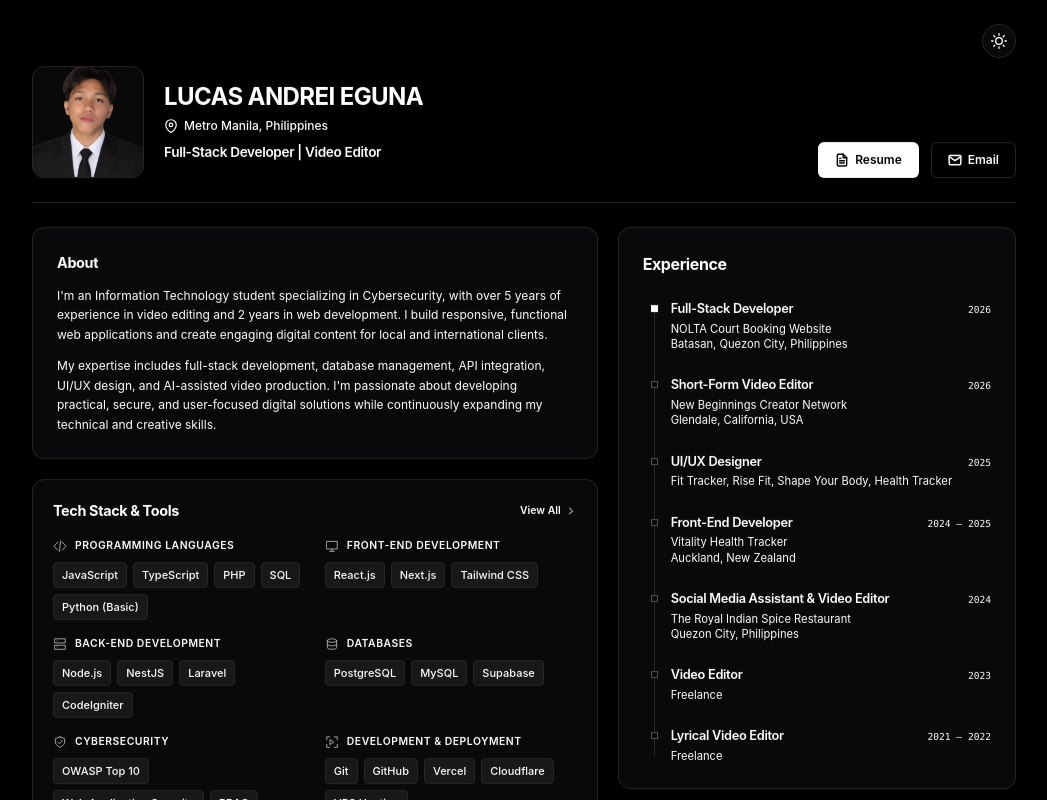
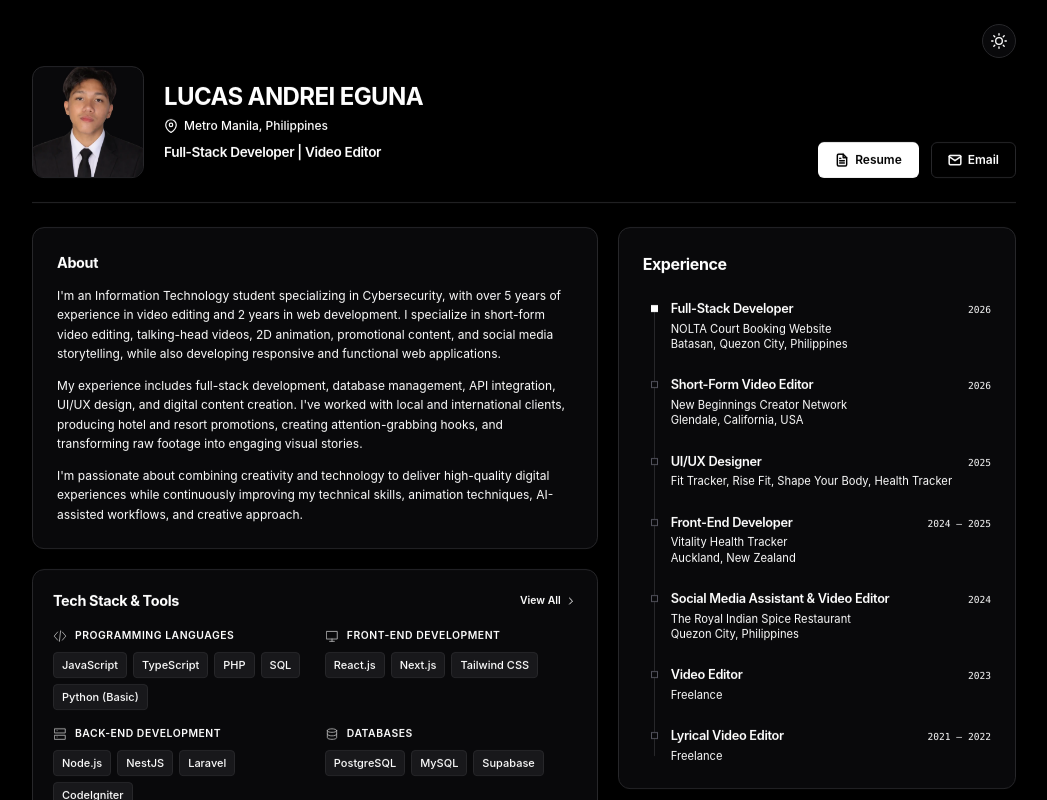
Before and after one commit to egunalucasandrei-droid/My-Portfolio-Eguna, a React (Vite) app: page / in a window 1280 px wide. Shown: the top 800 px of the page, without its empty margins (116-1163 px from the left). Built offline with nearby package versions, Linux system fonts and the light colour scheme.

Commit message:
content: update About section

```diff
--- a/src/App.jsx
+++ b/src/App.jsx
@@ -798,8 +798,9 @@ export default function App() {
                   About
                 </h2>
                 <div className={`space-y-3 text-[0.75rem] leading-relaxed ${theme === 'dark' ? 'text-white' : 'text-black'}`}>
-                  <p>I'm an Information Technology student specializing in Cybersecurity, with over 5 years of experience in video editing and 2 years in web development. I build responsive, functional web applications and create engaging digital content for local and international clients.</p>
-                  <p>My expertise includes full-stack development, database management, API integration, UI/UX design, and AI-assisted video production. I'm passionate about developing practical, secure, and user-focused digital solutions while continuously expanding my technical and creative skills.</p>
+                  <p>I'm an Information Technology student specializing in Cybersecurity, with over 5 years of experience in video editing and 2 years in web development. I specialize in short-form video editing, talking-head videos, 2D animation, promotional content, and social media storytelling, while also developing responsive and functional web applications.</p>
+                  <p>My experience includes full-stack development, database management, API integration, UI/UX design, and digital content creation. I've worked with local and international clients, producing hotel and resort promotions, creating attention-grabbing hooks, and transforming raw footage into engaging visual stories.</p>
+                  <p>I'm passionate about combining creativity and technology to deliver high-quality digital experiences while continuously improving my technical skills, animation techniques, AI-assisted workflows, and creative approach.</p>
                 </div>
               </div>
 
```
